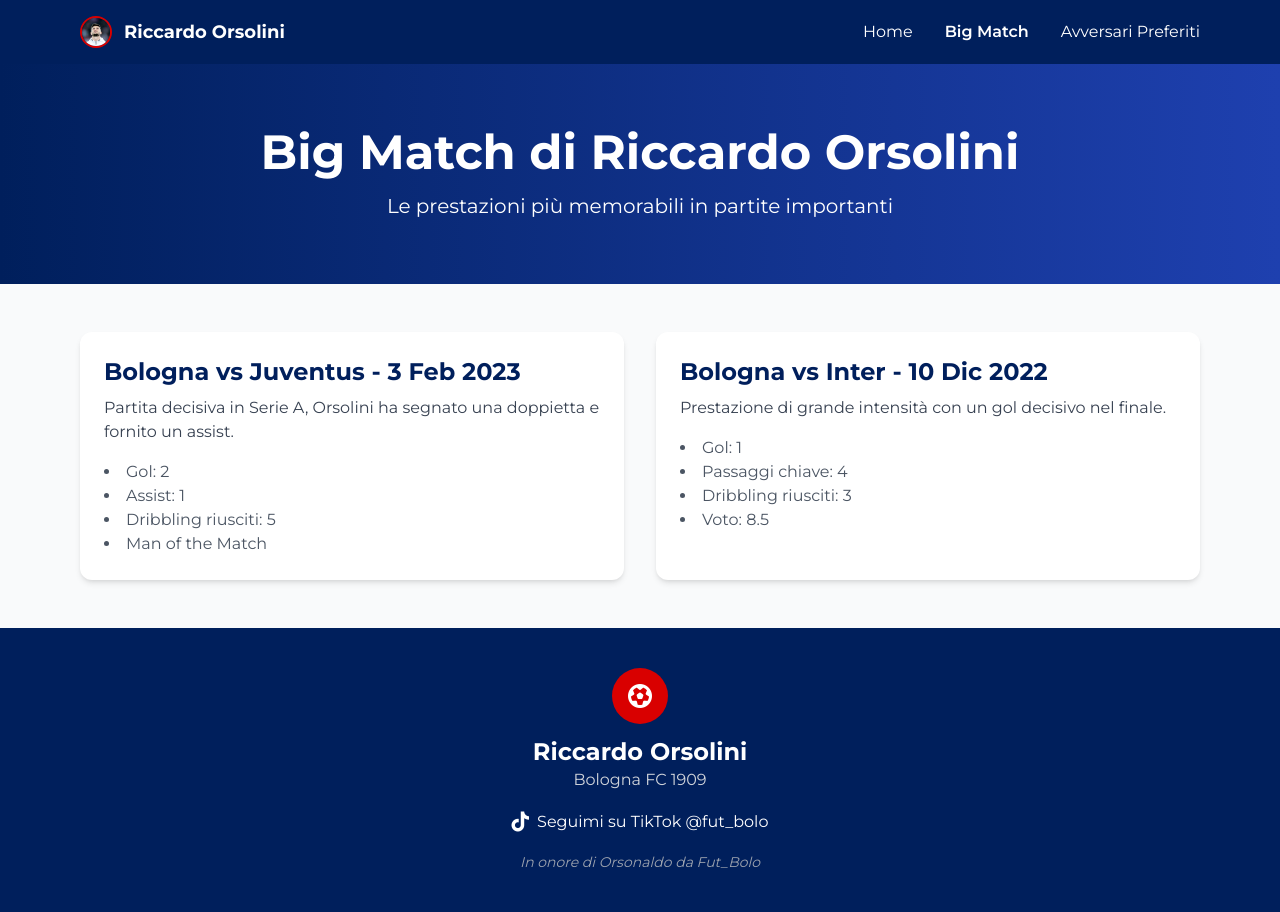
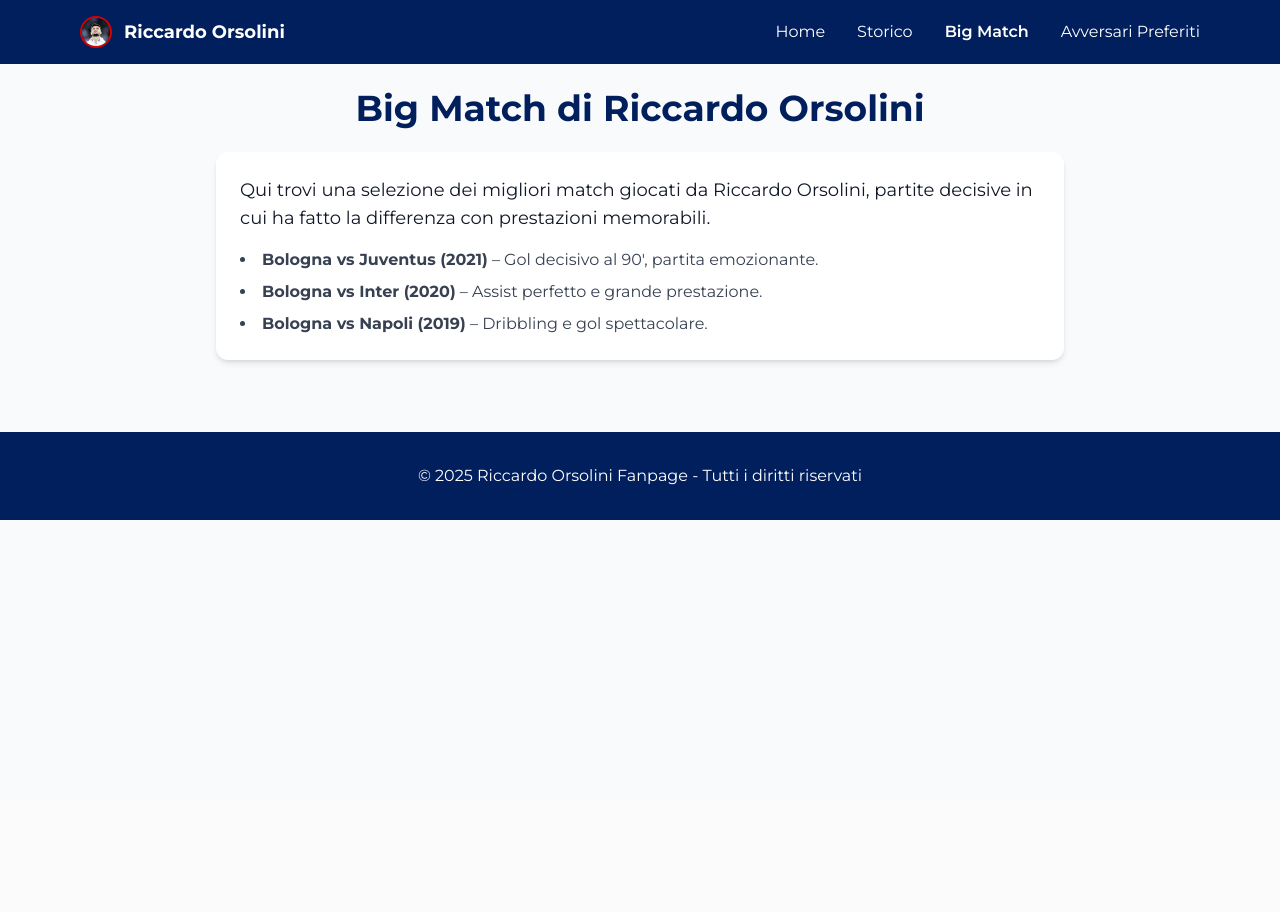
Before and after one commit to FutBolo/riccardo.orsolini.app, a Flask app: template templates/big-match.html in a window 1280 px wide. After the commit the page ends 520 px from the top, so only its background shows below. Run offline with Flask 3, Linux system fonts and the light colour scheme; the template is opened without the code that fills it, so the values that code supplies are empty; some libraries are stand-ins or nearby versions.

Commit message:
Add files via upload

```diff
--- a/templates/big-match.html
+++ b/templates/big-match.html
@@ -7,90 +7,47 @@
   <script src="https://cdn.tailwindcss.com"></script>
   <link href="https://fonts.googleapis.com/css2?family=Montserrat:wght@300;400;600;700&display=swap" rel="stylesheet" />
   <link rel="stylesheet" href="https://cdnjs.cloudflare.com/ajax/libs/font-awesome/6.4.0/css/all.min.css" />
-  <script>
-    tailwind.config = {
-      theme: {
-        extend: {
-          fontFamily: { sans: ['Montserrat', 'sans-serif'] },
-          colors: {
-            rossoBfc: '#d90000',
-            bluBfc: '#001f5c'
-          }
-        }
-      }
-    }
-  </script>
+  <style>
+    body { font-family: 'Montserrat', sans-serif; background: #f9fafb; }
+  </style>
 </head>
-<body class="bg-gray-50 font-sans text-gray-900">
+<body class="bg-gray-50 text-gray-900">
 
-  <!-- NAVBAR -->
-  <nav class="bg-bluBfc text-white">
+  <!-- Navbar (puoi duplicare o fare include con template in futuro) -->
+  <nav class="bg-[#001f5c] text-white">
     <div class="max-w-6xl mx-auto px-4 py-4 flex justify-between items-center">
       <div class="flex items-center space-x-3">
-        <img src="static/images/orsolini.jpg" alt="Riccardo Orsolini" class="w-8 h-8 rounded-full border-2 border-rossoBfc" />
+        <img src="static/images/orsolini.jpg" alt="Riccardo Orsolini" class="w-8 h-8 rounded-full border-2 border-[#d90000]" />
         <span class="font-bold text-lg">Riccardo Orsolini</span>
       </div>
       <div class="hidden md:flex space-x-8">
-        <a href="index.html" class="hover:text-rossoBfc">Home</a>
-        <a href="#bigmatch" class="hover:text-rossoBfc font-semibold">Big Match</a>
-        <a href="avversari.html" class="hover:text-rossoBfc">Avversari Preferiti</a>
+        <a href="index.html" class="hover:text-[#d90000]">Home</a>
+        <a href="storico.html" class="hover:text-[#d90000]">Storico</a>
+        <a href="big-match.html" class="hover:text-[#d90000] font-semibold">Big Match</a>
+        <a href="avversari-preferiti.html" class="hover:text-[#d90000]">Avversari Preferiti</a>
       </div>
     </div>
   </nav>
 
-  <!-- HEADER -->
-  <header class="bg-gradient-to-r from-bluBfc to-blue-800 text-white py-16 text-center">
-    <h1 class="text-4xl md:text-5xl font-bold mb-4">Big Match di Riccardo Orsolini</h1>
-    <p class="text-xl max-w-xl mx-auto">Le prestazioni più memorabili in partite importanti</p>
-  </header>
+  <main class="max-w-4xl mx-auto p-6">
+    <h1 class="text-4xl font-bold text-[#001f5c] mb-6 text-center">Big Match di Riccardo Orsolini</h1>
 
-  <main class="max-w-6xl mx-auto px-4 py-12">
-    <section id="bigmatch" class="grid md:grid-cols-2 gap-8">
-      <article class="bg-white rounded-xl shadow-md p-6 hover:shadow-lg transition-shadow">
-        <h2 class="text-2xl font-bold text-bluBfc mb-2">Bologna vs Juventus - 3 Feb 2023</h2>
-        <p class="text-gray-700 mb-4">
-          Partita decisiva in Serie A, Orsolini ha segnato una doppietta e fornito un assist.
-        </p>
-        <ul class="list-disc list-inside text-gray-600">
-          <li>Gol: 2</li>
-          <li>Assist: 1</li>
-          <li>Dribbling riusciti: 5</li>
-          <li>Man of the Match</li>
-        </ul>
-      </article>
+    <section class="bg-white rounded-xl shadow-md p-6">
+      <p class="mb-4 text-lg">
+        Qui trovi una selezione dei migliori match giocati da Riccardo Orsolini, partite decisive in cui ha fatto la differenza con prestazioni memorabili.
+      </p>
 
-      <article class="bg-white rounded-xl shadow-md p-6 hover:shadow-lg transition-shadow">
-        <h2 class="text-2xl font-bold text-bluBfc mb-2">Bologna vs Inter - 10 Dic 2022</h2>
-        <p class="text-gray-700 mb-4">
-          Prestazione di grande intensità con un gol decisivo nel finale.
-        </p>
-        <ul class="list-disc list-inside text-gray-600">
-          <li>Gol: 1</li>
-          <li>Passaggi chiave: 4</li>
-          <li>Dribbling riusciti: 3</li>
-          <li>Voto: 8.5</li>
-        </ul>
-      </article>
-
-      <!-- Aggiungi altri match importanti qui -->
+      <ul class="list-disc list-inside space-y-2 text-gray-700">
+        <li><strong>Bologna vs Juventus (2021)</strong> – Gol decisivo al 90', partita emozionante.</li>
+        <li><strong>Bologna vs Inter (2020)</strong> – Assist perfetto e grande prestazione.</li>
+        <li><strong>Bologna vs Napoli (2019)</strong> – Dribbling e gol spettacolare.</li>
+        <!-- aggiungi altri match qui -->
+      </ul>
     </section>
   </main>
 
-  <!-- FOOTER -->
-  <footer class="bg-bluBfc text-white w-full">
-    <div class="max-w-6xl mx-auto px-4 py-10 text-center">
-      <div class="mb-4">
-        <div class="w-14 h-14 bg-rossoBfc rounded-full flex items-center justify-center mx-auto">
-          <i class="fas fa-futbol text-white text-2xl"></i>
-        </div>
-        <h3 class="text-2xl font-bold mt-3">Riccardo Orsolini</h3>
-        <p class="text-gray-300">Bologna FC 1909</p>
-      </div>
-      <a href="https://www.tiktok.com/@fut_bolo" target="_blank" class="inline-flex items-center gap-2 text-white hover:text-rossoBfc">
-        <i class="fab fa-tiktok text-xl"></i> Seguimi su TikTok @fut_bolo
-      </a>
-      <p class="text-gray-400 italic text-sm mt-4">In onore di Orsonaldo da Fut_Bolo</p>
-    </div>
+  <footer class="bg-[#001f5c] text-white py-8 text-center mt-12">
+    <p>© 2025 Riccardo Orsolini Fanpage - Tutti i diritti riservati</p>
   </footer>
 
 </body>
```
Also changed, not shown: templates/avversari-preferiti.html (+25 -58 lines), templates/index.html (+7 -6 lines), templates/storico.html (+7 -6 lines).
